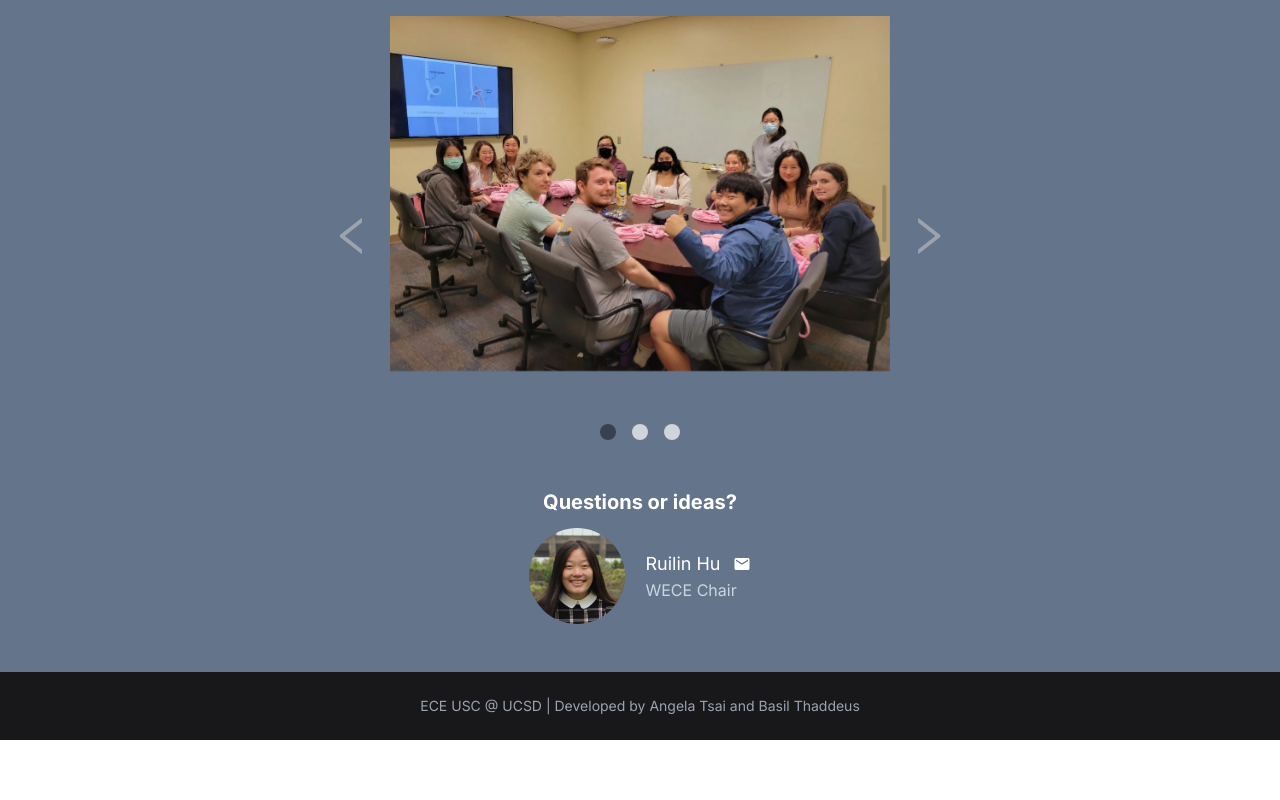
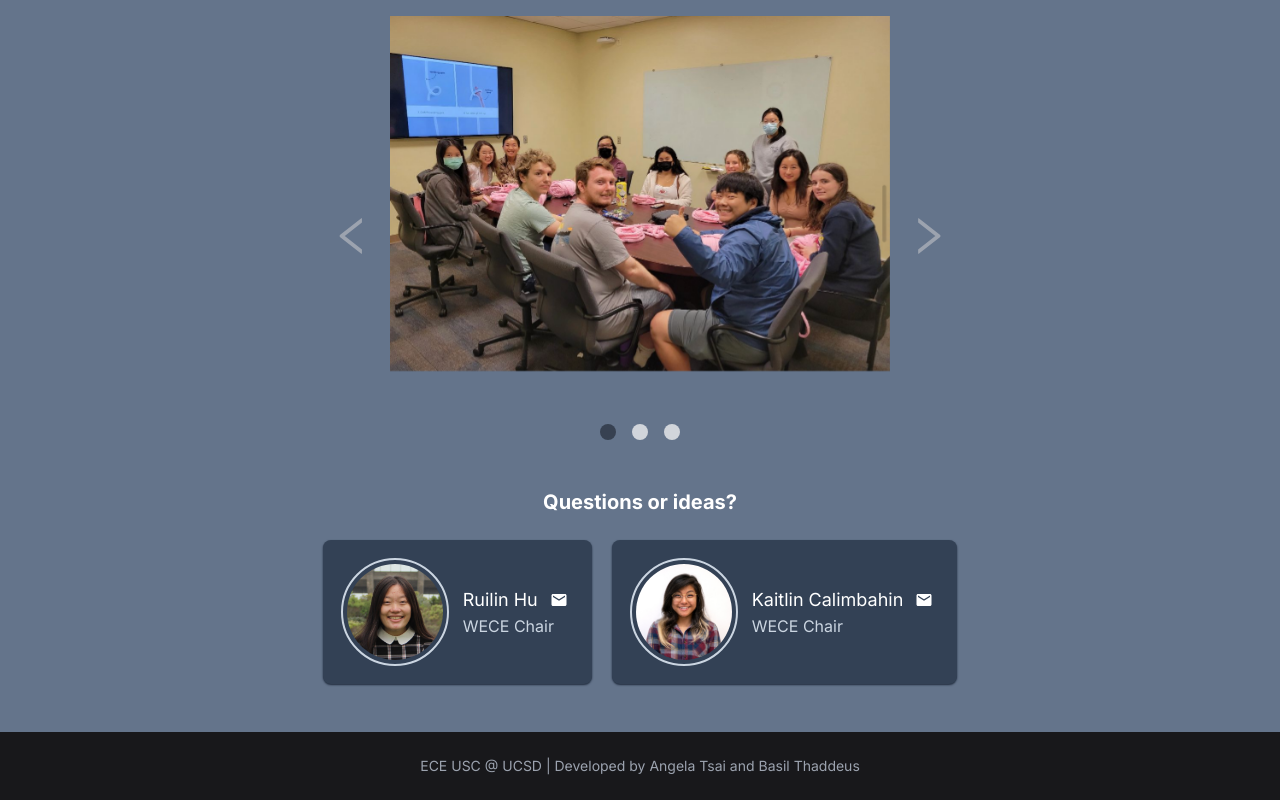
Before and after one commit to eceusc/eceusc.ucsd.edu, a Next.js app: page /committee/wece in a window 1280 px wide. Shown: the part 368-1168 px from the top of the page. Before the commit the page ends 1108 px from the top, so only its background shows below. Built offline with nearby package versions, Linux system fonts and the light colour scheme.

Commit message:
Contact cards are now indexed by name. Minor aesthetic changes

```diff
--- a/src/app/committee/academic/page.tsx
+++ b/src/app/committee/academic/page.tsx
@@ -28,7 +28,7 @@ export default function Academic() {
           images={images}
           files={files}
         />
-        <Contact index={[9]}/>
+        <Contact names={[""]}/>
       </Background>
       <Footer />
     </Layout>
--- a/src/app/committee/mentorship/page.tsx
+++ b/src/app/committee/mentorship/page.tsx
@@ -34,7 +34,7 @@ export default function Mentorship() {
       <Navbar pageLocation="Committees" hideInitialNav={false} />
       <Background>
       <CommitteeBody titles={titles} desc={desc} secondaryDesc={secondaryDesc} button={button} images={images} files={files}/>
-        <Contact index={[13, 4]}/>
+        <Contact names={["Joshua", ""]}/>
       </Background>
       <Footer />
     </Layout>
--- a/src/app/committee/professional/page.tsx
+++ b/src/app/committee/professional/page.tsx
@@ -30,7 +30,7 @@ export default function Professional() {
           images={images}
           files={files}
         />
-        <Contact index={[6]} />
+        <Contact names={["Brandon"]} />
       </Background>
       <Footer />
     </Layout>
--- a/src/app/committee/social/page.tsx
+++ b/src/app/committee/social/page.tsx
@@ -22,7 +22,7 @@ export default function Social() {
       <Navbar pageLocation="Committees" hideInitialNav={false} />
       <Background>
         <CommitteeBody titles={titles} desc={desc} images={images} />
-        <Contact index={[8]} />
+        <Contact names={["Ricky"]} />
       </Background>
       <Footer />
     </Layout>
--- a/src/app/committee/technical/page.tsx
+++ b/src/app/committee/technical/page.tsx
@@ -30,7 +30,7 @@ export default function Social() {
       <Navbar pageLocation="Committees" hideInitialNav={false} />
       <Background>
         <CommitteeBody titles={titles} desc={desc} secondaryDesc={secondaryDesc} button={button} images={images} files={files}/>
-        <Contact index={[10, 14]} />
+        <Contact names={["Rana", "Neo"]} />
       </Background>
       <Footer />
     </Layout>
--- a/src/app/committee/wece/page.tsx
+++ b/src/app/committee/wece/page.tsx
@@ -21,7 +21,7 @@ export default function WECE() {
       <Navbar pageLocation="Committees" hideInitialNav={false} />
       <Background>
         <CommitteeBody titles={titles} desc={desc} images={images} />
-        <Contact index={[5]} />
+        <Contact names={["Ruilin", "Kaitlin"]} />
       </Background>
       <Footer />
     </Layout>
--- a/src/app/members.tsx
+++ b/src/app/members.tsx
@@ -1,4 +1,17 @@
 export default [
+	{
+		// This object is a rebound for components/contact_info.tsx
+		// when empty args are provided.
+		name: "TBD",
+		position: "No Position",
+		major: "N/A",
+		minor: null,
+		depth: null,
+		lines: ["TBD"],
+		pic: "../../22-23/tbd.png",
+		email: "",
+		year: "",
+	},
 	{
 		name: "Kayren Zheng",
 		position: "President",
@@ -8,12 +21,11 @@ export default [
 		lines: [
 			"Has summer internship",
 			"Enjoys playing Legos and jigsaw puzzles,",
-        "Fun Fact: I'm a bad driver :-)"
+			"Fun Fact: I'm a bad driver :-)",
 		],
-      isPrez: true,
 		pic: "../../22-23/Kayren.png",
 		email: "k1zheng@ucsd.edu",
-      year: "Senior"
+		year: "Senior",
 	},
 	{
 		name: "TBD",
@@ -21,13 +33,10 @@ export default [
 		major: "N/A",
 		minor: null,
 		depth: null,
-      lines: [
-        "TBD"
-      ],
-      isExec: true,
+		lines: ["TBD"],
 		pic: "../../22-23/tbd.png",
 		email: "",
-      year: ""
+		year: "",
 	},
 	{
 		name: "Harini Gurusankar",
@@ -38,12 +47,11 @@ export default [
 		lines: [
 			"Intern at Keysight Technologies",
 			"Enjoys playing the piano, dancing, and singing",
-        "Fun Fact: I can speak 5 languages."
+			"Fun Fact: I can speak 5 languages.",
 		],
-      isExec: true,
 		pic: "../../22-23/Harini.png",
 		email: "hgurusan@ucsd.edu",
-      year: "Senior"
+		year: "Senior",
 	},
 	{
 		name: "Mustahsin Zarif",
@@ -54,12 +62,11 @@ export default [
 		lines: [
 			"Part of IEEE QP, RoboCup, Supercomputing, and Kendo",
 			"Likes reading light novels, watching KDramas, talking to new people, watching anime, moderating Facebook and discord groups/servers",
-        "Fun Fact: I hold a black belt in Karate and I'm the RoboCup Soccer Co-Chair."
+			"Fun Fact: I hold a black belt in Karate and I'm the RoboCup Soccer Co-Chair.",
 		],
 		pic: "../../22-23/Zarif.png",
-      isFirstRow: true,
 		email: "mmzarif@ucsd.edu",
-      year: "Sophomore"
+		year: "Sophomore",
 	},
 	{
 		name: "TBD",
@@ -67,13 +74,10 @@ export default [
 		major: "N/A",
 		minor: null,
 		depth: null,
-      lines: [
-        "N/A"
-      ],
+		lines: ["N/A"],
 		pic: "../../22-23/tbd.png",
-      isFirstRow: true,
 		email: "N/A",
-      year: ""
+		year: "",
 	},
 	{
 		name: "Ruilin Hu",
@@ -83,12 +87,22 @@ export default [
 		depth: null,
 		lines: [
 			"Loves video games and digital art. Also enjoy running and swimming a lot.",
-        'Fun Fact: There has not been one single school/institution that they\'ve stayed for more than three years yet.'
+			"Fun Fact: There has not been one single school/institution that they've stayed for more than three years yet.",
 		],
 		pic: "../../22-23/Ruilin.jpg",
-      isFirstRow: true,
 		email: "ruhu@ucsd.edu",
-      year: "Senior"
+		year: "Senior",
+	},
+	{
+		name: "Kaitlin Calimbahin",
+		position: "WECE Chair",
+		major: "Electrical Engineering",
+		minor: null,
+		depth: null,
+		lines: ["TBD", "Fun Fact: I ride a motorcycle."],
+		pic: "../../22-23/Kaitlin.jpg",
+		email: "kcalimbahin@ucsd.edu",
+		year: "Junior",
 	},
 	{
 		name: "Brandon Szeto",
@@ -98,12 +112,11 @@ export default [
 		depth: null,
 		lines: [
 			"Enjoys exercising, reading, and exploring the outdoors.",
-        'Fun Fact: I look better in person.'
+			"Fun Fact: I look better in person.",
 		],
 		pic: "../../22-23/Brandon.png",
-      isFirstRow: true,
 		email: "bszeto@ucsd.edu",
-      year: "Junior"
+		year: "Junior",
 	},
 	{
 		name: "TBD",
@@ -111,13 +124,10 @@ export default [
 		major: "N/A",
 		minor: null,
 		depth: null,
-      lines: [
-        "N/A"
-      ],
+		lines: ["N/A"],
 		pic: "../../22-23/tbd.png",
-      isFirstRow: true,
 		email: "N/A",
-      year: ""
+		year: "",
 	},
 	{
 		name: "Ricky Li",
@@ -128,12 +138,11 @@ export default [
 		lines: [
 			"Part of Chinese American Student Association.",
 			"Enjoys being active, going to the gym, playing volleyball and basketball.",
-        'Fun Fact: I grew up in the city with the very first in-n-out.'
+			"Fun Fact: I grew up in the city with the very first in-n-out.",
 		],
 		pic: "../../22-23/Ricky.png",
-      isSecondRow: true,
 		email: "rili@ucsd.edu",
-      year: "Junior"
+		year: "Junior",
 	},
 	{
 		name: "TBD",
@@ -141,13 +150,10 @@ export default [
 		major: "N/A",
 		minor: null,
 		depth: null,
-      lines: [
-        "N/A",
-      ],
+		lines: ["N/A"],
 		pic: "../../22-23/tbd.png",
-      isSecondRow: true,
 		email: "N/A",
-      year: ""
+		year: "",
 	},
 	{
 		name: "Rana Singh",
@@ -157,13 +163,12 @@ export default [
 		depth: null,
 		lines: [
 			"Part of Triton Robosub and IEEE",
-        "Enjoys playing guitar, table tennis, and swimming. " ,
-        'Fun Fact: I can solve a rubiks cube blindfolded.'
+			"Enjoys playing guitar, table tennis, and swimming. ",
+			"Fun Fact: I can solve a rubiks cube blindfolded.",
 		],
 		pic: "../../22-23/Rana.png",
-      isSecondRow: true,
 		email: "ras010@ucsd.edu",
-      year: "Sophomore"
+		year: "Sophomore",
 	},
 	{
 		name: "Angela Tsai",
@@ -174,12 +179,11 @@ export default [
 		lines: [
 			"CSE tutor",
 			"Enjoys playing basketball, table tennis, badminton, and watching anime.",
-        'Fun Fact: Im left handed but I play sports with my right hand.'
+			"Fun Fact: Im left handed but I play sports with my right hand.",
 		],
 		pic: "../../22-23/Angela.png",
-      isSecondRow: true,
 		email: "cjt002@ucsd.edu",
-      year: "Sophomore"
+		year: "Sophomore",
 	},
 	{
 		name: "Basil Thaddeus",
@@ -189,12 +193,11 @@ export default [
 		depth: "Machine Learning and Neural Computation",
 		lines: [
 			"Enjoys hanging out with friends, playing video games, and coding (lame i know).",
-        'Fun Fact: I\'ve broken 3 different parts of both my hands.'
+			"Fun Fact: I've broken 3 different parts of both my hands.",
 		],
 		pic: "../../22-23/Basil.png",
-      isSecondRow: true,
 		email: "brobertthaddeus@ucsd.edu",
-      year: "Junior"
+		year: "Junior",
 	},
 	{
 		name: "Joshua Choi",
@@ -205,12 +208,11 @@ export default [
 		lines: [
 			"Part of IEEE",
 			"Enjoys playing basketball, working out, and watching TV.",
-        'Fun Fact: I am Korean but I do not like kimchi.'
+			"Fun Fact: I am Korean but I do not like kimchi.",
 		],
 		pic: "../../22-23/Joshua.png",
-      isSeconddRow: true,
 		email: "jmc008@ucsd.edu",
-      year: "Sophomore"
+		year: "Sophomore",
 	},
 	{
 		name: "Yong Quan Neo",
@@ -218,13 +220,9 @@ export default [
 		major: "Electrical Engineering",
 		minor: null,
 		depth: "Computer System Design",
-      lines: [
-        "Enjoys playing badminton.",
-        'Fun Fact: I am from Malaysia 🇲🇾.'
-      ],
+		lines: ["Enjoys playing badminton.", "Fun Fact: I am from Malaysia 🇲🇾."],
 		pic: "../../22-23/Neo.png",
-      isSecondRow: true,
 		email: "yneo@ucsd.edu",
-      year: "Sophomore"
-    }
+		year: "Sophomore",
+	},
 ];
--- a/src/app/team/page.tsx
+++ b/src/app/team/page.tsx
@@ -13,7 +13,7 @@ export default function Podcasts() {
 				<div className="text-center font-bold md:pb-4">
 					<span className="text-white text-2xl md:text-4xl">Meet the Team</span>
 				</div>
-				<div className="lg:w-1/2 m-auto grid md:grid-cols-2">
+				<div className="sm:w-1/2 lg:w-2/3 m-auto grid lg:grid-cols-2 xl:grid-cols-3">
 					{members
 						.filter((m) => m.name != "TBD")
 						.map((m) => (
--- a/src/components/contact_info.tsx
+++ b/src/components/contact_info.tsx
@@ -8,18 +8,22 @@ interface Member {
 	pic: string;
 }
 
-export default function contact_info({ index }: { index: number[] }) {
+export default function contact_info({ names }: { names: string[] }) {
 	return (
 		<div className="grid place-items-center my-8">
-      <span className="font-bold text-xl text-start text-white">
+			<span className="font-bold text-xl text-start text-white mb-6">
 				Questions or ideas?
 			</span>
-      <div className="flex gap-5 flex-wrap">
-        {index.map((i) => {
-          const member: Member = members[i];
+			<div className="flex gap-5 flex-wrap justify-center">
+				{names.map((i) => {
+					const member: Member =
+						members[members.findIndex((m) => m.name.includes(i))];
 					return (
-            <div className="flex flex-row space-around mt-3" key={i}>
-              <img src={member.pic} className="rounded-full w-24 mr-5" />
+						<div className="flex flex-row space-around p-6 bg-slate-700 rounded-lg shadow-sm shadow-slate-800" key={i}>
+							<img
+								src={member.pic}
+								className="rounded-full w-24 mr-5 outline outline-2 outline-offset-4 outline-slate-300"
+							/>
 							<div className="my-auto">
 								<span className="text-lg flex text-white">
 									{member.name}
@@ -28,7 +32,6 @@ export default function contact_info({ index }: { index: number[] }) {
 										className="ml-3 self-center"
 									>
 										<MdEmail />
-                    {/* FOR DARK THEME: https://img.icons8.com/material/24/mail.png */}
 									</a>
 								</span>
 
--- a/src/components/team.tsx
+++ b/src/components/team.tsx
@@ -23,7 +23,7 @@ export default function Team({
 	lines: string[];
 }) {
 	return (
-		<div className="flex flex-col text-center bg-slate-800 rounded-lg p-6 m-4 text-white shadow-sm shadow-slate-800">
+		<div className="flex flex-col text-center bg-slate-800 rounded-lg p-6 m-4 text-white shadow-sm shadow-slate-900">
 			<div className="m-2">
 				<Image
 					src={pic}
```
Also changed, not shown: src/app/podcasts/podcast_body.tsx (+16 -8 lines), src/components/committee.tsx (+9 -7 lines). Lines whose indentation alone changed are shown as unchanged.
